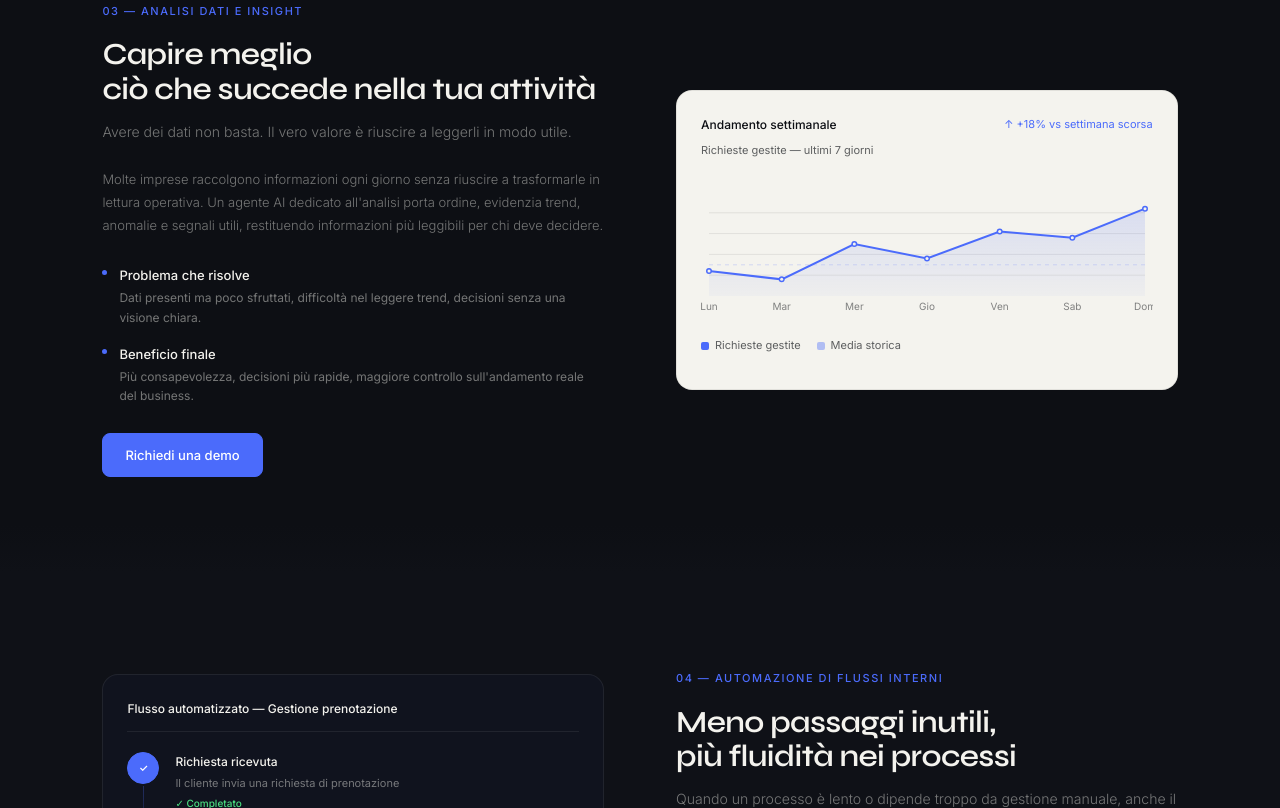
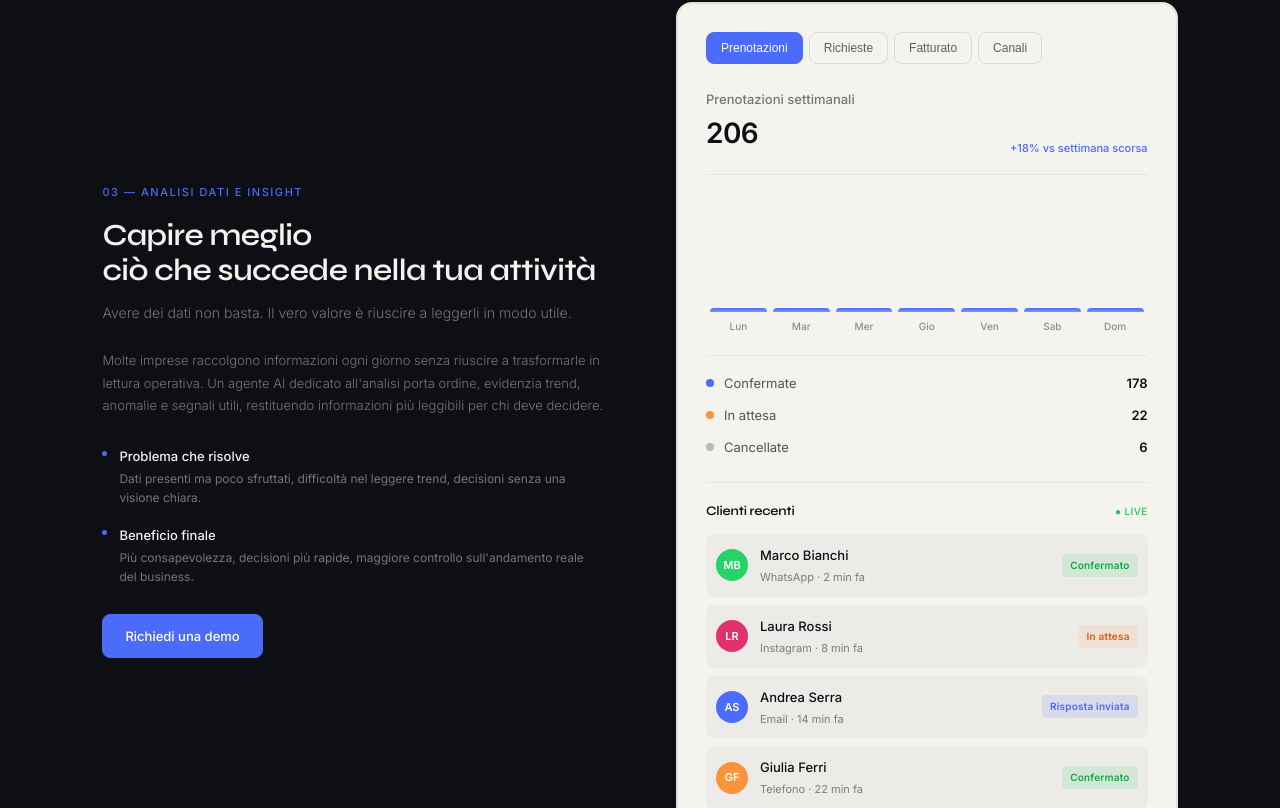
Before and after one commit to Matteopmc95/matteo-freyrwork-ai, a Next.js app: page /servizi in a window 1280 px wide. Shown: the part 2012-2820 px from the top of the page. Built offline with nearby package versions, Linux system fonts and the light colour scheme.

Commit message:
feat: interactive dashboard card with tabs, KPI, mini CRM

```diff
--- a/src/app/servizi/page.tsx
+++ b/src/app/servizi/page.tsx
@@ -1,6 +1,6 @@
 'use client';
 
-import { useEffect, useRef } from 'react';
+import { useEffect, useRef, useState } from 'react';
 
 /* ─── design tokens ─── */
 const C = {
@@ -181,98 +181,118 @@ function TaskVisual() {
   );
 }
 
-/* ─── Chart visual ─── */
+/* ─── Dashboard visual (ex ChartVisual) ─── */
+type TabKey = 'prenotazioni' | 'richieste' | 'fatturato' | 'canali';
+const TAB_DATA: Record<TabKey, { values: number[]; label: string; total: string; sub: string; breakdown: { label: string; value: string | number; color: string }[] }> = {
+  prenotazioni: {
+    values: [18, 24, 21, 28, 35, 42, 38],
+    label: 'Prenotazioni settimanali', total: '206', sub: '+18% vs settimana scorsa',
+    breakdown: [
+      { label: 'Confermate', value: 178, color: '#4B6BFB' },
+      { label: 'In attesa', value: 22, color: '#FB923C' },
+      { label: 'Cancellate', value: 6, color: 'rgba(13,15,20,0.25)' },
+    ],
+  },
+  richieste: {
+    values: [42, 38, 51, 48, 63, 58, 45],
+    label: 'Richieste gestite', total: '345', sub: '+24% vs settimana scorsa',
+    breakdown: [
+      { label: 'WhatsApp', value: 168, color: '#25D366' },
+      { label: 'Instagram', value: 92, color: '#E1306C' },
+      { label: 'Email', value: 85, color: '#4B6BFB' },
+    ],
+  },
+  fatturato: {
+    values: [1240, 1580, 1420, 1890, 2340, 2890, 2410],
+    label: 'Fatturato settimanale', total: '€13.770', sub: '+31% vs settimana scorsa',
+    breakdown: [
+      { label: 'Media giornaliera', value: '€1.967', color: '#4B6BFB' },
+      { label: 'Picco settimanale', value: 'Sab €2.890', color: '#7B94FC' },
+    ],
+  },
+  canali: {
+    values: [48, 38, 18, 12, 8, 4, 2],
+    label: 'Contatti per canale', total: '128 oggi', sub: 'Distribuzione canali attivi',
+    breakdown: [
+      { label: 'WhatsApp', value: '48%', color: '#25D366' },
+      { label: 'Instagram', value: '30%', color: '#E1306C' },
+      { label: 'Telefono', value: '14%', color: '#FB923C' },
+      { label: 'Email/Altro', value: '8%', color: '#4B6BFB' },
+    ],
+  },
+};
+const DAYS = ['Lun', 'Mar', 'Mer', 'Gio', 'Ven', 'Sab', 'Dom'];
+
 function ChartVisual() {
-  const canvasRef = useRef<HTMLCanvasElement>(null);
-
-  useEffect(() => {
-    const canvas = canvasRef.current;
-    if (!canvas) return;
-    const dpr = window.devicePixelRatio || 1;
-    const data = [42, 38, 55, 48, 61, 58, 72];
-    const days = ['Lun', 'Mar', 'Mer', 'Gio', 'Ven', 'Sab', 'Dom'];
-
-    function drawChart(progress: number) {
-      const W = canvas!.offsetWidth, H = canvas!.offsetHeight;
-      canvas!.width = W * dpr; canvas!.height = H * dpr;
-      const ctx = canvas!.getContext('2d')!;
-      ctx.scale(dpr, dpr);
-      const pad = { l: 8, r: 8, t: 12, b: 24 };
-      const gW = W - pad.l - pad.r, gH = H - pad.t - pad.b;
-      const max = 80, min = 30;
-      const xStep = gW / (data.length - 1);
-      const yScale = (v: number) => pad.t + gH - ((v - min) / (max - min)) * gH;
-
-      ctx.strokeStyle = 'rgba(0,0,0,0.08)'; ctx.lineWidth = 1;
-      [40, 50, 60, 70].forEach((v) => {
-        const y = yScale(v);
-        ctx.beginPath(); ctx.moveTo(pad.l, y); ctx.lineTo(W - pad.r, y); ctx.stroke();
-      });
-
-      ctx.strokeStyle = 'rgba(75,107,251,0.2)'; ctx.lineWidth = 1; ctx.setLineDash([4, 4]);
-      ctx.beginPath();
-      data.forEach((_, i) => { const x = pad.l + i * xStep; i === 0 ? ctx.moveTo(x, yScale(45)) : ctx.lineTo(x, yScale(45)); });
-      ctx.stroke(); ctx.setLineDash([]);
-
-      const visible = Math.max(2, Math.round(data.length * progress));
-      const grad = ctx.createLinearGradient(0, pad.t, 0, H);
-      grad.addColorStop(0, 'rgba(75,107,251,0.18)'); grad.addColorStop(1, 'rgba(75,107,251,0)');
-      ctx.fillStyle = grad;
-      ctx.beginPath(); ctx.moveTo(pad.l, yScale(data[0]));
-      for (let i = 1; i < visible; i++) ctx.lineTo(pad.l + i * xStep, yScale(data[i]));
-      ctx.lineTo(pad.l + (visible - 1) * xStep, H - pad.b); ctx.lineTo(pad.l, H - pad.b);
-      ctx.closePath(); ctx.fill();
-
-      ctx.strokeStyle = '#4B6BFB'; ctx.lineWidth = 2; ctx.beginPath();
-      for (let i = 0; i < visible; i++) { const x = pad.l + i * xStep, y = yScale(data[i]); i === 0 ? ctx.moveTo(x, y) : ctx.lineTo(x, y); }
-      ctx.stroke();
-
-      for (let i = 0; i < visible; i++) {
-        const x = pad.l + i * xStep, y = yScale(data[i]);
-        ctx.fillStyle = '#4B6BFB'; ctx.beginPath(); ctx.arc(x, y, 3, 0, Math.PI * 2); ctx.fill();
-        ctx.fillStyle = '#F4F3EE'; ctx.beginPath(); ctx.arc(x, y, 1.5, 0, Math.PI * 2); ctx.fill();
-      }
-
-      ctx.fillStyle = 'rgba(13,15,20,0.5)'; ctx.font = '10px Inter,sans-serif'; ctx.textAlign = 'center'; ctx.textBaseline = 'top';
-      days.forEach((d, i) => ctx.fillText(d, pad.l + i * xStep, H - pad.b + 6));
-    }
-
-    let prog = 0, animating = false;
-    function animChart() {
-      if (prog >= 1) { drawChart(1); return; }
-      prog = Math.min(1, prog + 0.06);
-      drawChart(prog);
-      requestAnimationFrame(animChart);
-    }
-
-    const io = new IntersectionObserver(
-      (entries) => {
-        if (entries[0].isIntersecting && !animating) { animating = true; animChart(); io.disconnect(); }
-      },
-      { threshold: 0.3 }
-    );
-    io.observe(canvas);
-    setTimeout(() => drawChart(0), 100);
-    return () => io.disconnect();
-  }, []);
+  const [activeTab, setActiveTab] = useState<TabKey>('prenotazioni');
+  const tab = TAB_DATA[activeTab];
+  const maxVal = Math.max(...tab.values);
 
   return (
-    <div className="chart-inverted" style={{ padding: 24, display: 'flex', flexDirection: 'column', flex: 1 }}>
-      <div style={{ fontSize: 12, fontWeight: 500, color: '#0D0F14', marginBottom: 6, display: 'flex', justifyContent: 'space-between' }}>
-        Andamento settimanale
-        <span style={{ fontSize: 11, color: C.acc, fontWeight: 400 }}>↑ +18% vs settimana scorsa</span>
+    <div className="dashboard-card chart-inverted" style={{ flex: 1 }}>
+      {/* Tab switcher */}
+      <div className="tab-switcher">
+        {(['prenotazioni', 'richieste', 'fatturato', 'canali'] as TabKey[]).map((t) => (
+          <button key={t} className={`tab-btn${activeTab === t ? ' active' : ''}`} onClick={() => setActiveTab(t)}>
+            {t.charAt(0).toUpperCase() + t.slice(1)}
+          </button>
+        ))}
       </div>
-      <p style={{ fontSize: 11, color: 'rgba(13,15,20,0.65)', marginBottom: 20 }}>Richieste gestite — ultimi 7 giorni</p>
-      <div style={{ position: 'relative', height: 140 }}>
-        <canvas ref={canvasRef} style={{ display: 'block', width: '100%', height: '100%' }} />
+
+      {/* Metric header */}
+      <div className="metric-header">
+        <div>
+          <div className="metric-title">{tab.label}</div>
+          <div className="metric-value">{tab.total}</div>
+        </div>
+        <div className="metric-sub">{tab.sub}</div>
       </div>
-      <div style={{ display: 'flex', gap: 16, marginTop: 16 }}>
-        {[{ color: C.acc, label: 'Richieste gestite' }, { color: 'rgba(75,107,251,0.4)', label: 'Media storica' }].map(({ color, label }) => (
-          <div key={label} style={{ display: 'flex', alignItems: 'center', gap: 6, fontSize: 11, color: 'rgba(13,15,20,0.65)' }}>
-            <div style={{ width: 8, height: 8, borderRadius: 2, background: color }} />
-            {label}
+
+      {/* Bar chart */}
+      <div className="chart-bars">
+        {tab.values.map((val, i) => (
+          <div key={i} className="bar-wrap" title={`${DAYS[i]}: ${val}`}>
+            <div className="bar-tooltip">{val}</div>
+            <div className="bar" style={{ height: `${(val / maxVal) * 100}%` }} />
+            <span className="bar-label">{DAYS[i]}</span>
           </div>
         ))}
+      </div>
+
+      {/* KPI breakdown */}
+      <div className="kpi-breakdown">
+        {tab.breakdown.map((item, i) => (
+          <div key={i} className="kpi-item">
+            <span className="kpi-dot" style={{ background: item.color }} />
+            <span className="kpi-label">{item.label}</span>
+            <span className="kpi-value">{item.value}</span>
+          </div>
+        ))}
+      </div>
+
+      {/* Mini CRM */}
+      <div className="crm-section">
+        <div className="crm-header">
+          <h4>Clienti recenti</h4>
+          <span className="crm-live">● Live</span>
+        </div>
+        <div className="crm-list">
+          {[
+            { initials: 'MB', color: '#25D366', name: 'Marco Bianchi', ch: 'WhatsApp · 2 min fa', status: 'confirmed', label: 'Confermato' },
+            { initials: 'LR', color: '#E1306C', name: 'Laura Rossi', ch: 'Instagram · 8 min fa', status: 'pending', label: 'In attesa' },
+            { initials: 'AS', color: '#4B6BFB', name: 'Andrea Serra', ch: 'Email · 14 min fa', status: 'replied', label: 'Risposta inviata' },
+            { initials: 'GF', color: '#FB923C', name: 'Giulia Ferri', ch: 'Telefono · 22 min fa', status: 'confirmed', label: 'Confermato' },
+          ].map((r) => (
+            <div key={r.initials} className="crm-row">
+              <div className="crm-avatar" style={{ background: r.color }}>{r.initials}</div>
+              <div className="crm-info">
+                <strong>{r.name}</strong>
+                <span>{r.ch}</span>
+              </div>
+              <span className={`crm-status ${r.status}`}>{r.label}</span>
+            </div>
+          ))}
+        </div>
       </div>
     </div>
   );
@@ -472,6 +492,49 @@ export default function ServiziPage() {
         }
         .chart-inverted{background:#F4F3EE !important;color:#0D0F14}
         .svc-visual:has(.chart-inverted){background:#F4F3EE !important;border-color:rgba(0,0,0,0.08) !important}
+        .dashboard-card{background:#F4F3EE;border:1px solid rgba(0,0,0,0.08);border-radius:16px;padding:28px;color:#0D0F14}
+        .tab-switcher{display:flex;gap:6px;margin-bottom:24px;flex-wrap:wrap}
+        .tab-btn{padding:8px 14px;border-radius:8px;font-size:12px;font-weight:500;background:transparent;border:1px solid rgba(0,0,0,0.1);color:rgba(13,15,20,0.65);cursor:pointer;transition:all .2s}
+        .tab-btn:hover{background:rgba(13,15,20,0.04)}
+        .tab-btn.active{background:#4B6BFB;border-color:#4B6BFB;color:#fff}
+        .metric-header{display:flex;justify-content:space-between;align-items:flex-end;margin-bottom:20px;padding-bottom:16px;border-bottom:1px solid rgba(0,0,0,0.06)}
+        .metric-title{font-size:13px;color:rgba(13,15,20,0.55);font-weight:500}
+        .metric-value{font-size:28px;font-weight:600;letter-spacing:-0.02em}
+        .metric-sub{font-size:11px;color:#4B6BFB;font-weight:500;margin-top:4px;text-align:right;max-width:140px}
+        .chart-bars{display:flex;align-items:flex-end;justify-content:space-between;height:140px;gap:6px;padding:0 4px}
+        .bar-wrap{flex:1;display:flex;flex-direction:column;align-items:center;gap:6px;position:relative;cursor:pointer}
+        .bar{width:100%;background:linear-gradient(180deg,#4B6BFB,#7B94FC);border-radius:4px 4px 0 0;transition:all .3s;min-height:4px}
+        .bar-wrap:hover .bar{background:linear-gradient(180deg,#3A57E8,#4B6BFB);transform:scaleY(1.02)}
+        .bar-label{font-size:10px;color:rgba(13,15,20,0.45);font-weight:500}
+        .bar-tooltip{position:absolute;top:-26px;left:50%;transform:translateX(-50%);background:#0D0F14;color:#fff;padding:3px 8px;border-radius:4px;font-size:11px;font-weight:500;opacity:0;pointer-events:none;transition:opacity .2s;white-space:nowrap;z-index:2}
+        .bar-wrap:hover .bar-tooltip{opacity:1}
+        .kpi-breakdown{display:flex;flex-direction:column;gap:10px;margin-top:20px;padding-top:16px;border-top:1px solid rgba(0,0,0,0.06)}
+        .kpi-item{display:flex;align-items:center;gap:10px;font-size:13px}
+        .kpi-dot{width:8px;height:8px;border-radius:50%;flex-shrink:0}
+        .kpi-label{flex:1;color:rgba(13,15,20,0.7)}
+        .kpi-value{font-weight:600;color:#0D0F14}
+        .crm-section{margin-top:24px;padding-top:20px;border-top:1px solid rgba(0,0,0,0.06)}
+        .crm-header{display:flex;justify-content:space-between;align-items:center;margin-bottom:14px}
+        .crm-header h4{font-size:13px;font-weight:600;color:#0D0F14;margin:0}
+        .crm-live{font-size:10px;color:#22c55e;font-weight:500;letter-spacing:0.04em;text-transform:uppercase}
+        .crm-list{display:flex;flex-direction:column;gap:8px}
+        .crm-row{display:flex;align-items:center;gap:12px;padding:10px;background:rgba(13,15,20,0.03);border-radius:8px;transition:background .2s;cursor:pointer}
+        .crm-row:hover{background:rgba(13,15,20,0.06)}
+        .crm-avatar{width:32px;height:32px;border-radius:50%;display:flex;align-items:center;justify-content:center;color:#fff;font-size:11px;font-weight:600;flex-shrink:0}
+        .crm-info{flex:1;display:flex;flex-direction:column;gap:2px}
+        .crm-info strong{font-size:13px;color:#0D0F14;font-weight:500}
+        .crm-info span{font-size:11px;color:rgba(13,15,20,0.5)}
+        .crm-status{font-size:10px;font-weight:600;padding:3px 8px;border-radius:4px;letter-spacing:0.02em}
+        .crm-status.confirmed{background:rgba(34,197,94,0.12);color:#16a34a}
+        .crm-status.pending{background:rgba(251,146,60,0.12);color:#ea580c}
+        .crm-status.replied{background:rgba(75,107,251,0.12);color:#4B6BFB}
+        @media(max-width:640px){
+          .dashboard-card{padding:20px}
+          .tab-btn{padding:7px 10px;font-size:11px;flex:1 1 calc(50% - 3px);text-align:center}
+          .metric-value{font-size:22px}
+          .chart-bars{height:100px}
+          .bar-label{font-size:9px}
+        }
         .ops-animate{opacity:0;transform:translateY(20px);transition:opacity .6s ease,transform .6s ease}
         .ops-animate.in-view{opacity:1;transform:none}
         .ops-animate .animated-row,.ops-animate .animated-bar,.ops-animate [class*="pulse"]{animation-play-state:paused}
```
